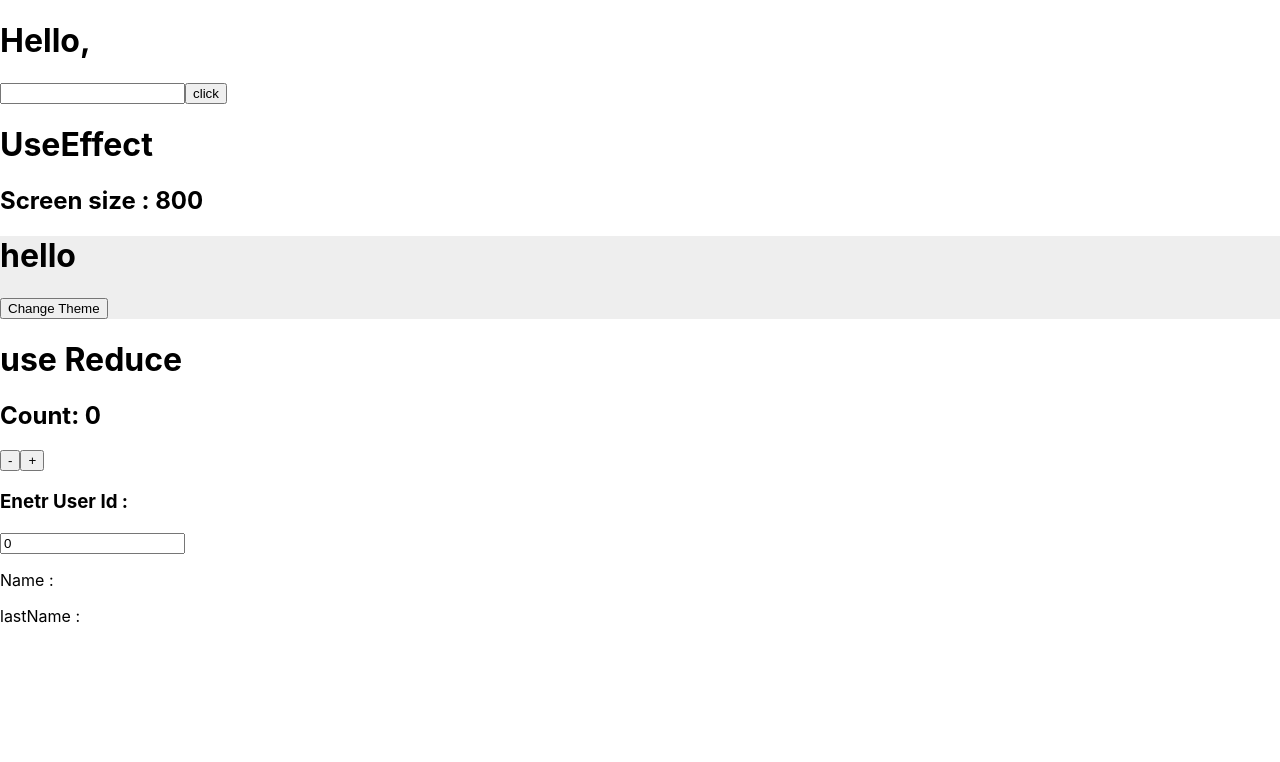
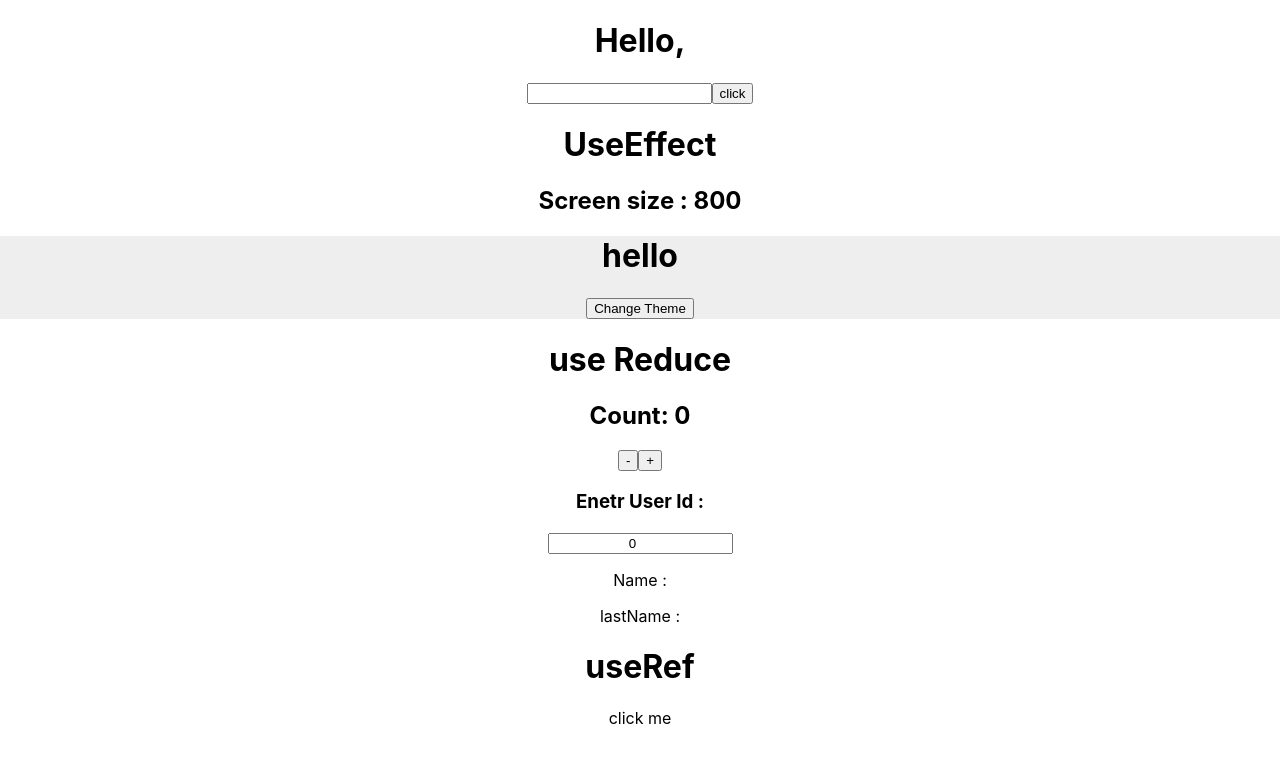
Before and after one commit to dipak-patil-noovosoft/react-learning, a React (Create React App) app in the folder exercises/reacthooks/: page / in a window 1280 px wide. Shown: the top 762 px of the page. Built offline with nearby package versions, Linux system fonts and the light colour scheme; no server answers.

Commit message:
add: useRef

```diff
--- /dev/null
+++ b/exercises/reacthooks/src/Components/App.css
@@ -0,0 +1,4 @@
+*{
+    /*width: 100%;*/
+    text-align: center;
+}
--- a/exercises/reacthooks/src/Components/App.tsx
+++ b/exercises/reacthooks/src/Components/App.tsx
@@ -5,7 +5,8 @@ import {themeContext, themes,themeType} from "../Context/ThemeContext";
 import UseContext from "./UseContext";
 import UseReducerDemo from "./UseReducerDemo";
 import CustomHook from "./CustomHook";
-
+import {UseRef} from "./UseRef";
+import './App.css'
 export const App : React.FC = () => {
     const [theme, setTheme] = useState(themes.light);
     const [themesType, setThemesType] = useState(themeType);
@@ -30,6 +31,7 @@ export const App : React.FC = () => {
 
             <UseReducerDemo/>
             <CustomHook/>
+            <UseRef/>
         </div>
     );
 };
--- /dev/null
+++ b/exercises/reacthooks/src/Components/UseRef.tsx
@@ -0,0 +1,38 @@
+import React, {useEffect, useRef, useState} from 'react';
+
+export const UseRef = () => {
+    // const count = useRef(0);
+    // const [input, setInput] = useState("");
+    //
+    // useEffect(() => {
+    //     count.current+=1;
+    // }, [input]);
+    // console.log(count)
+    // return (
+    //   <>
+    //       <div>
+    //        {/*<p>   count : {count}</p>*/}
+    //           <input type="text" onChange={(e)=>setInput(e.target.value)}/>
+    //       </div>
+    //   </>
+    // );
+    const divEl = useRef<HTMLDivElement|null>(null);
+    const click = () => {
+        if (null !== divEl.current) {
+            if (divEl.current.style.backgroundColor === "black") {
+                divEl.current.style.color = "black";
+                divEl.current.style.backgroundColor = "yellow";
+            } else {
+                divEl.current.style.backgroundColor = "black";
+                divEl.current.style.color = "yellow";
+            }
+        }
+        // inputEl.current.focus();
+    };
+    return (
+        <>
+            <h1>useRef</h1>
+            <div style={{height:50}} ref={divEl} onClick={click}>click me</div>
+        </>
+    );
+};
```
